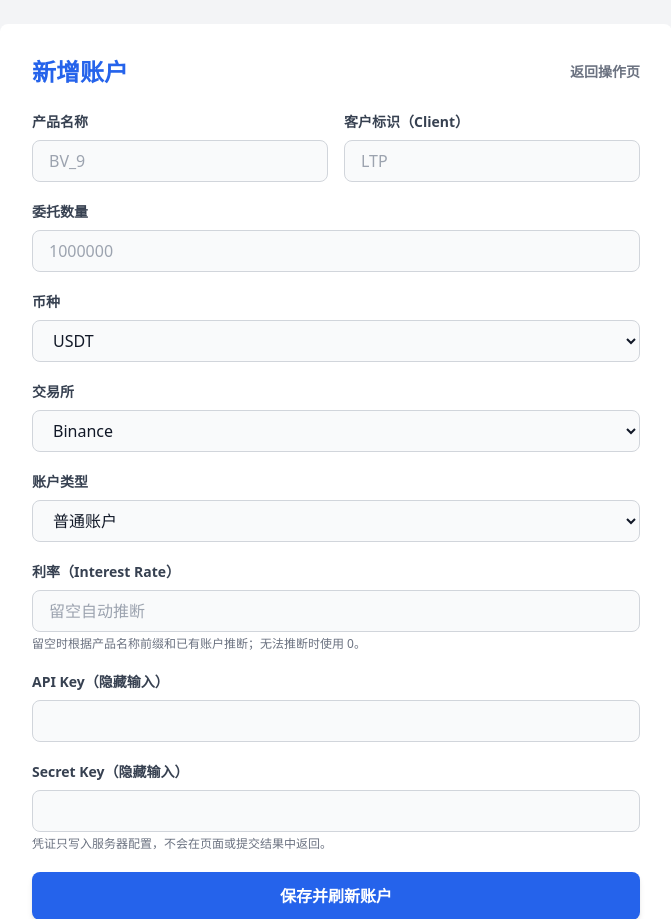
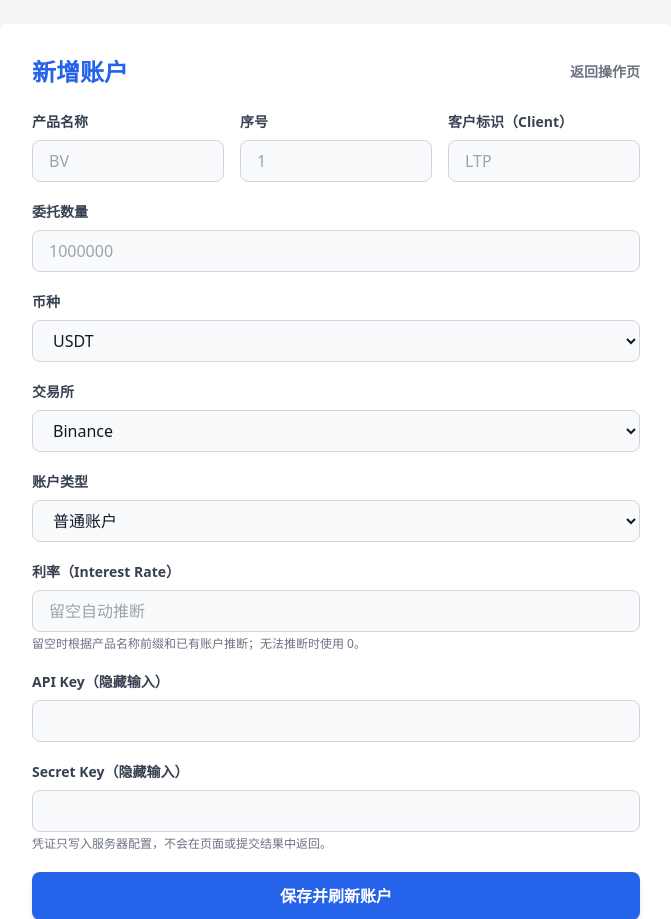
Before and after one commit to JZL-Quant/101-account-monitor, a FastAPI app: page /accounts/new in a window 1280 px wide. Shown: the top 919 px of the page, without its empty margins (304-975 px from the left). Run offline with FastAPI, Linux system fonts and the light colour scheme.

Commit message:
优化新增账户表单，调整产品名称和序号输入框布局，增加输入验证，确保数据格式正确

```diff
--- a/templates/account_new.html
+++ b/templates/account_new.html
@@ -16,18 +16,24 @@
             </div>
 
             <form id="newAccountForm" action="/accounts/new" method="post" class="space-y-5" autocomplete="off">
-                <div class="grid grid-cols-1 md:grid-cols-2 gap-4">
+                <div class="grid grid-cols-1 md:grid-cols-3 gap-4">
                     <div>
-                        <label for="product_name" class="block text-sm font-semibold text-gray-700 mb-2">产品名称</label>
-                        <input id="product_name" name="product_name" type="text" placeholder="BV_9"
+                        <label for="product_prefix" class="block text-sm font-semibold text-gray-700 mb-2">产品名称</label>
+                        <input id="product_prefix" type="text" pattern="[A-Za-z0-9]+" placeholder="BV"
+                            class="block w-full rounded-lg border border-gray-300 bg-gray-50 px-4 py-2" required />
+                    </div>
+                    <div>
+                        <label for="product_sequence" class="block text-sm font-semibold text-gray-700 mb-2">序号</label>
+                        <input id="product_sequence" type="text" inputmode="numeric" pattern="[0-9]+" placeholder="1"
                             class="block w-full rounded-lg border border-gray-300 bg-gray-50 px-4 py-2" required />
                     </div>
                     <div>
                         <label for="client" class="block text-sm font-semibold text-gray-700 mb-2">客户标识（Client）</label>
-                        <input id="client" name="client" type="text" placeholder="LTP"
+                        <input id="client" name="client" type="text" pattern="[A-Za-z0-9]+" placeholder="LTP"
                             class="block w-full rounded-lg border border-gray-300 bg-gray-50 px-4 py-2" required />
                     </div>
                 </div>
+                <input id="product_name" name="product_name" type="hidden" />
                 <div>
                     <label for="initial_unit" class="block text-sm font-semibold text-gray-700 mb-2">委托数量</label>
                     <input id="initial_unit" name="initial_unit" type="number" step="0.00000001" min="0" placeholder="1000000"
@@ -85,6 +91,10 @@
         const form = document.getElementById("newAccountForm");
         const responseMsg = document.getElementById("responseMsg");
         const submitButton = document.getElementById("submitButton");
+        const productPrefix = document.getElementById("product_prefix");
+        const productSequence = document.getElementById("product_sequence");
+        const client = document.getElementById("client");
+        const productName = document.getElementById("product_name");
 
         function showMessage(message, isError = false) {
             responseMsg.textContent = message;
@@ -95,6 +105,9 @@
 
         form.addEventListener("submit", async (event) => {
             event.preventDefault();
+            productName.value = [productPrefix.value, productSequence.value, client.value]
+                .map((part) => part.trim())
+                .join("_");
             submitButton.disabled = true;
             submitButton.textContent = "正在保存...";
             showMessage("正在提交，请稍候...");
```
